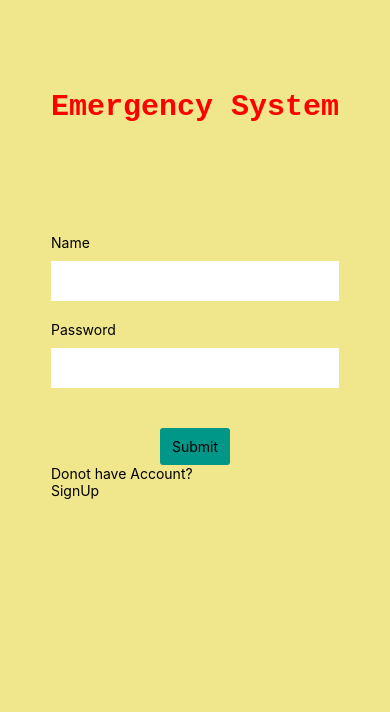
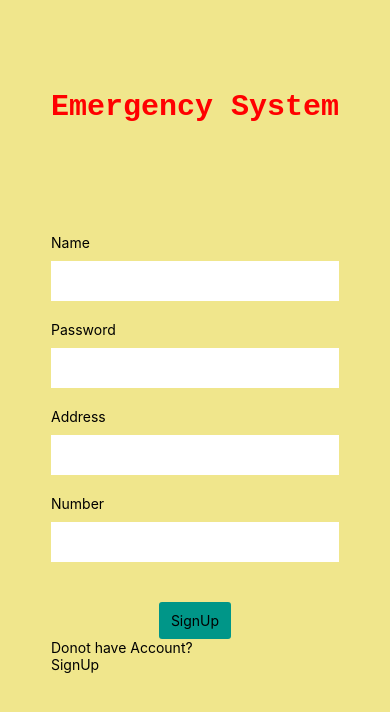
Before and after one commit to rose-rawal/emergency, a React Native app: screen / in a window 390 px wide. Shown: the top 712 px of the page. Built offline with nearby package versions, Linux system fonts and the light colour scheme.

Commit message:
complete login/signup layout

```diff
--- a/Pages/login.js
+++ b/Pages/login.js
@@ -28,10 +28,12 @@ const Login = () => {
         </TouchableOpacity></>:
 
         <><Text style={styles.heading}>Emergency System</Text>
-    <Input name="Name" setLogData={setNewUser} logData={logData}/>
-    <Input name="Password" setLogData={setNewUser} logData={logData}/>
+    <Input name="Name" setLogData={setNewUser} logData={newUser}/>
+    <Input name="Password" setLogData={setNewUser} logData={newUser}/>
+    <Input name="Address" setLogData={setNewUser} logData={newUser}/>
+    <Input name="Number" setLogData={setNewUser} logData={newUser}/>
     <TouchableOpacity style={styles.button} onPress={handleLogin}>
-        <Text>Submit</Text>
+        <Text>SignUp</Text>
     </TouchableOpacity>
         <Text>Donot have Account?</Text>
         <TouchableOpacity onPress={()=>setSign(!sign)}>
```
